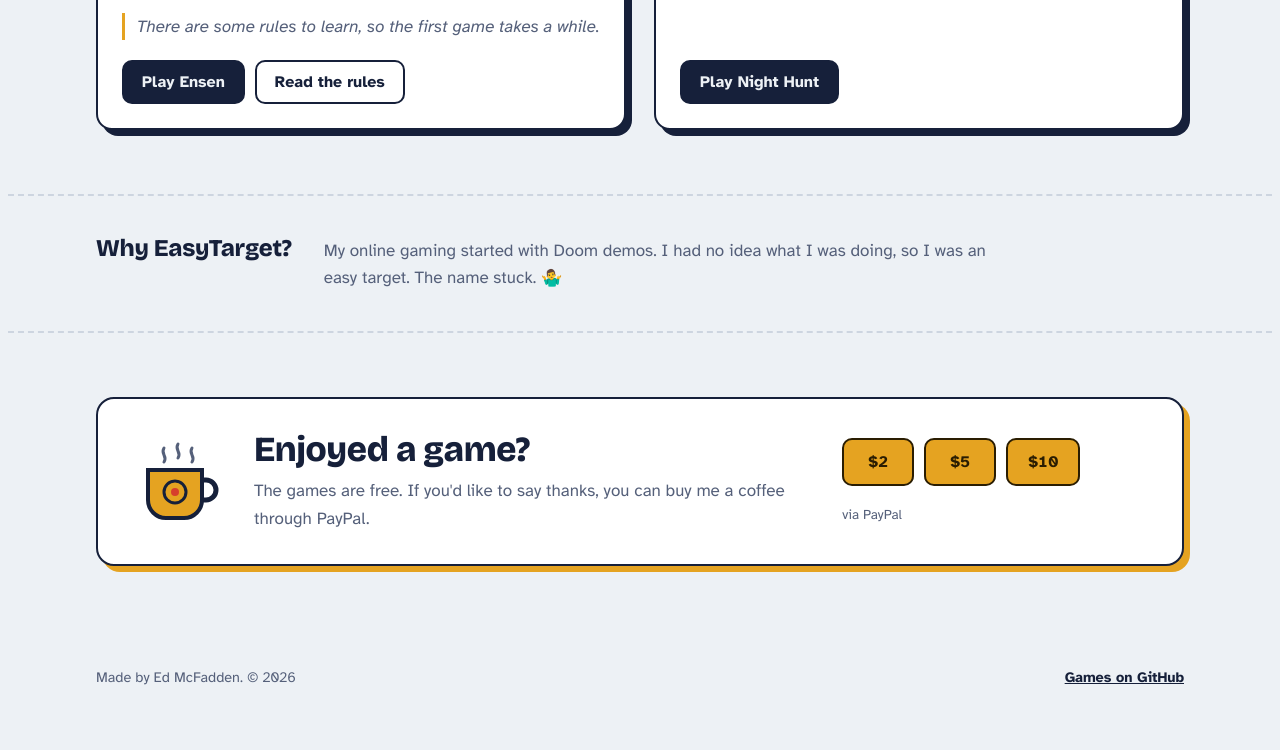
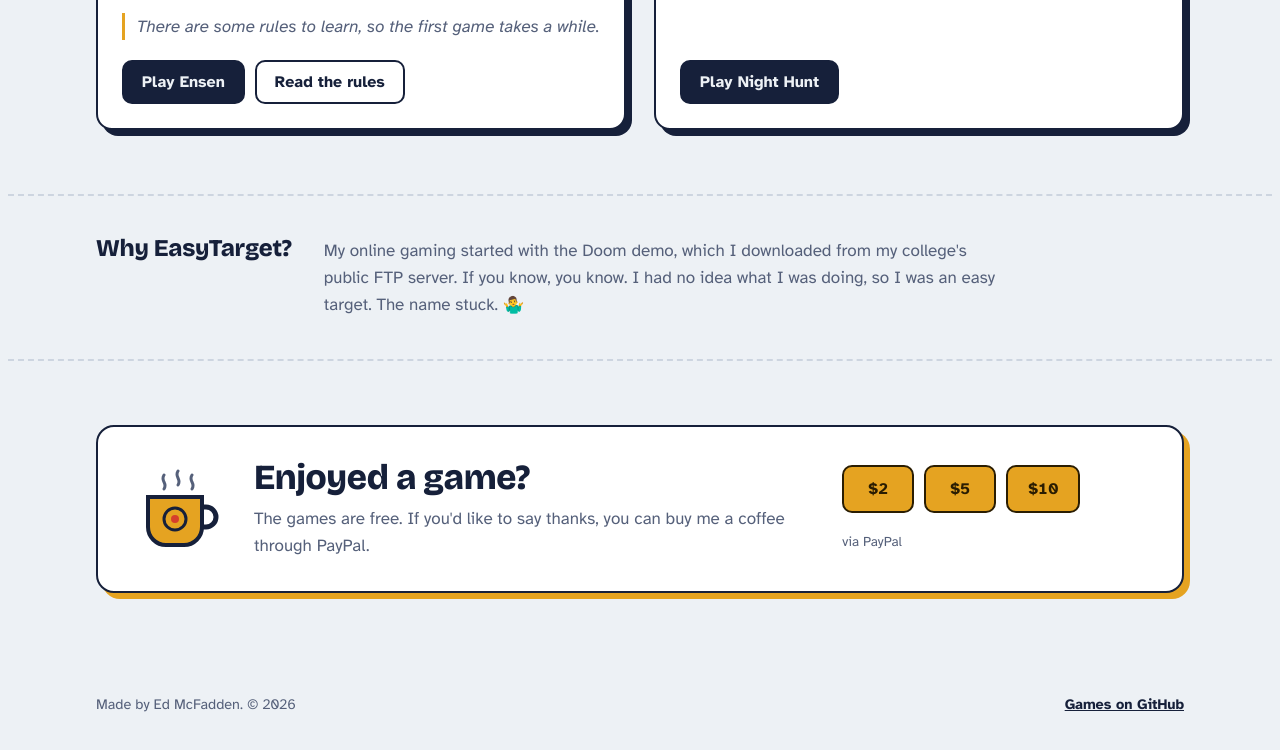
Before and after one commit to OriginalEasyTarget/originaleasytarget.github.io, a plain HTML site: page index.html in a window 1280 px wide. Shown: the part 1299-2049 px from the top of the page. Drawn offline with nearby package versions, Linux system fonts and the light colour scheme.

Commit message:
Expand the "Why EasyTarget?" story (#3)
* Expand the "Why EasyTarget?" story

Co-Authored-By: Claude Opus 5.5 <noreply@anthropic.com>
Claude-Session: https://claude.ai/code/session_011TN2qhhyqMBcns6u6J9eyH

* Drop parentheses in "Why EasyTarget?" note

Co-Authored-By: Claude Opus 5.5 <noreply@anthropic.com>
Claude-Session: https://claude.ai/code/session_011TN2qhhyqMBcns6u6J9eyH

---------

Co-authored-by: Claude <noreply@anthropic.com>

```diff
--- a/index.html
+++ b/index.html
@@ -307,7 +307,7 @@ footer a { font-weight: 700; color: var(--ink); }
   <section class="block what-band" id="why" aria-labelledby="why-title">
     <div class="wrap what">
       <h2 id="why-title">Why EasyTarget?</h2>
-      <p>My online gaming started with Doom demos. I had no idea what I was doing, so I was an easy target. The name stuck. 🤷‍♂️</p>
+      <p>My online gaming started with the Doom demo, which I downloaded from my college's public FTP server. If you know, you know. I had no idea what I was doing, so I was an easy target. The name stuck. 🤷‍♂️</p>
     </div>
   </section>
 
```
